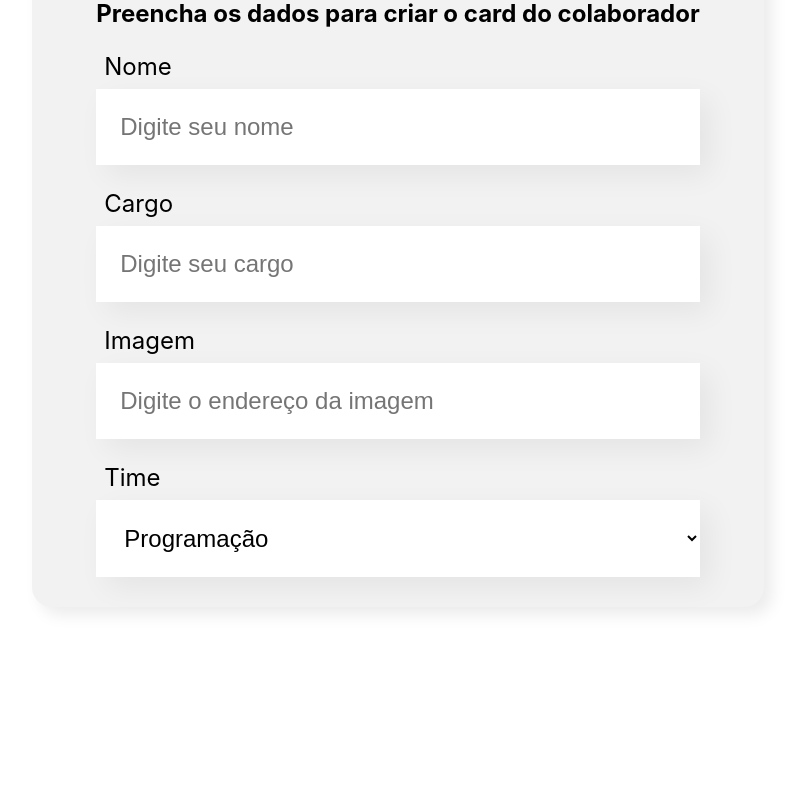
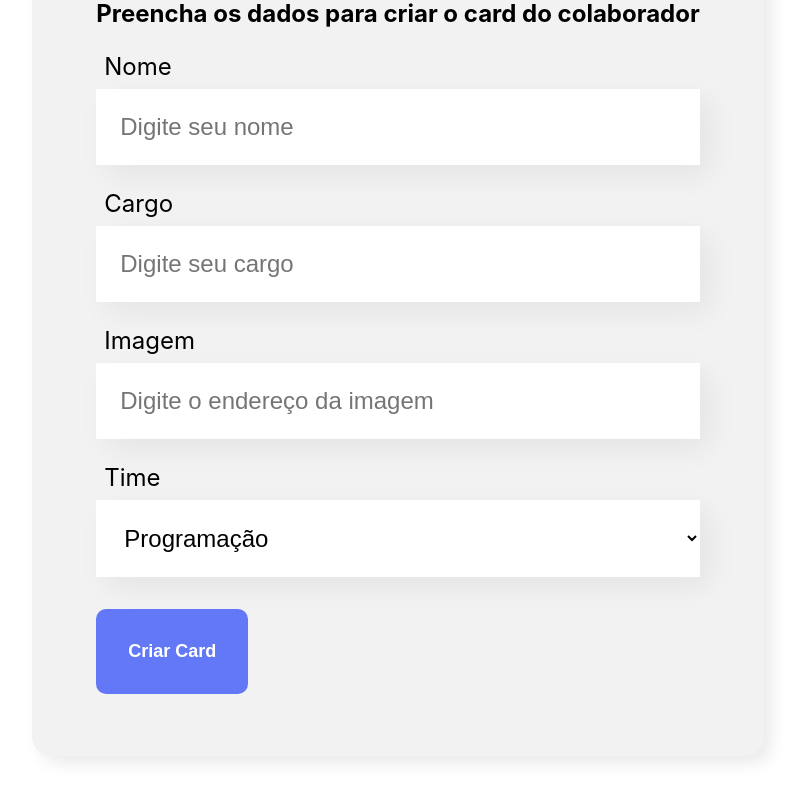
Before and after one commit to wvitu/organo, a React (Create React App) app: page / in a window 1280 px wide. Shown: the part 629-1429 px from the top of the page, without its empty margins (242-1042 px from the left). Before the commit the page ends 1316 px from the top, so only its background shows below. Built offline with nearby package versions, Linux system fonts and the light colour scheme.

Commit message:
Botão cirado
Index.js e Css do botão criados - botão Criar card;

```diff
--- /dev/null
+++ b/src/componentes/Botao/Botao.css
@@ -0,0 +1,15 @@
+.botao {
+    background-color: #6278f7;
+    border-radius: 10px;
+    font-weight: 700;
+    font-size: 18px;
+    padding: 32px;
+    border: none;
+    cursor: pointer;
+    color: #fff;
+    margin: 32px 0;
+}
+
+.botao:hover {
+   color: #95FFD4;
+}
--- /dev/null
+++ b/src/componentes/Botao/index.js
@@ -0,0 +1,9 @@
+import './Botao.css'
+
+const Botao = (props) => {
+  return (<button className="botao">
+    {props.children}
+    </button>)
+}
+
+export default Botao
--- a/src/componentes/Formulario/index.js
+++ b/src/componentes/Formulario/index.js
@@ -1,6 +1,7 @@
 import './Formulario.css';
 import CampoTexto from '../CampoTexto';
 import ListaSuspensa from '../ListaSuspensa';
+import Botao from '../Botao';
 
 const Formulario = () => {
 
@@ -22,6 +23,9 @@
                 <CampoTexto label="Cargo" placeholder="Digite seu cargo" />
                 <CampoTexto label="Imagem" placeholder="Digite o endereço da imagem" />
                 <ListaSuspensa label="Time" itens={times}/>
+                <Botao>
+                    Criar Card
+                </Botao>
             </form>
         </section>
     )
```
